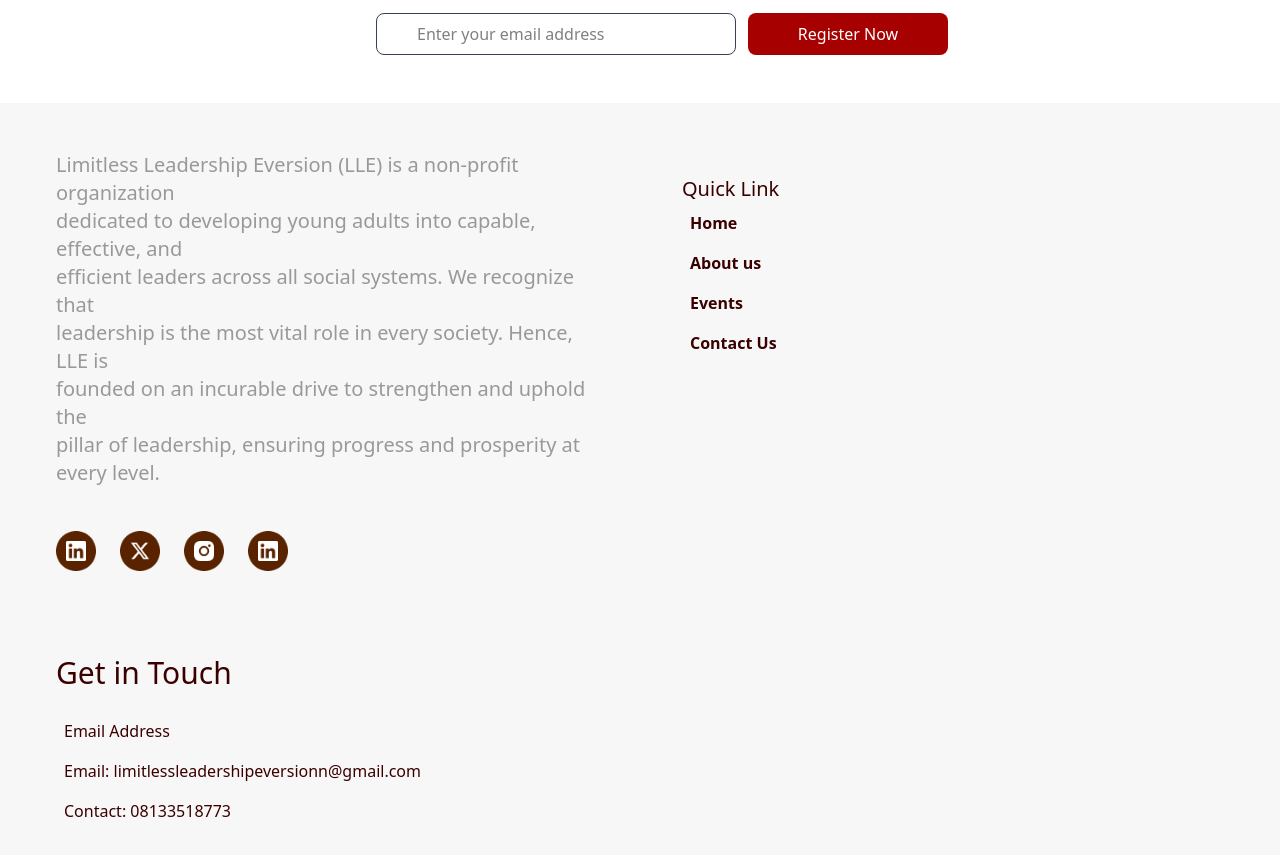
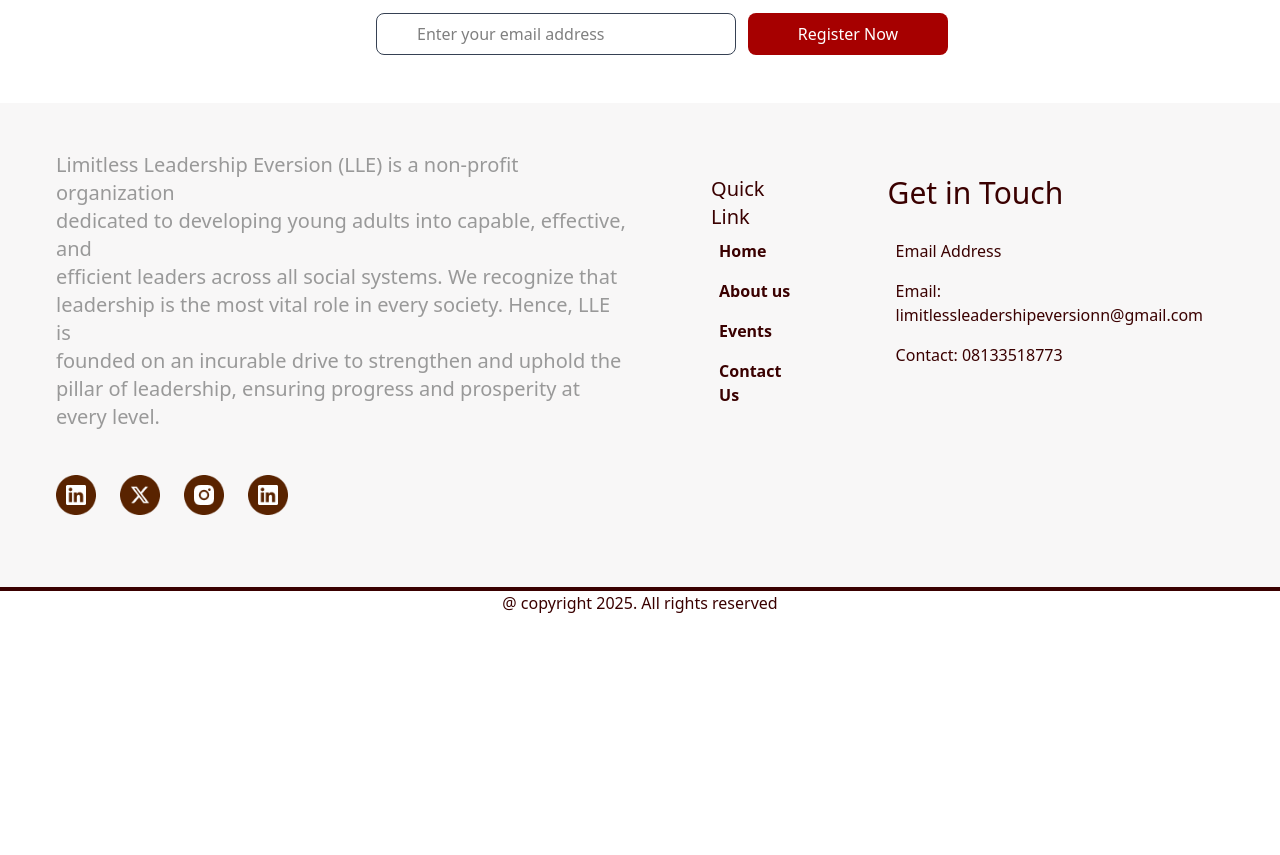
Before and after one commit to Developerfiyin/LLE-website, a React (Vite) app: page / in a window 1280 px wide. Shown: the part 8449-9304 px from the top of the page. After the commit the page ends 9064 px from the top, so only its background shows below. Built offline with nearby package versions, Linux system fonts and the light colour scheme.

Commit message:
Added copyright text

```diff
--- a/src/Components/Footer.jsx
+++ b/src/Components/Footer.jsx
@@ -5,7 +5,8 @@ import Instagram  from '../assets/instagram.png'
 
 const Footer = () => {
   return (
-    <div className='py-12 flex bg-[#F8F7F7] grid md:grid-cols-2 p-8 gap-9 '>
+    <>
+    <div className='py-12 flex bg-[#F8F7F7] p-8 gap-9 '>
     <div className='flex flex-col m-6 mt-0 gap-3'>
      <p className='text-[#999] text-xl mb-8'>Limitless Leadership Eversion (LLE) is  a non-profit organization <br />
         dedicated to developing young adults into  capable, effective, and <br />
@@ -38,6 +39,9 @@ const Footer = () => {
    <p className='p-2'>Contact: 08133518773</p>
   </div>
     </div>
+        <p className='w-full text-[#3a0000] text-center border-t-4 border-[#3a0000]'>@ copyright 2025. All rights reserved  </p>
+
+    </>
   )
 }
 
```
